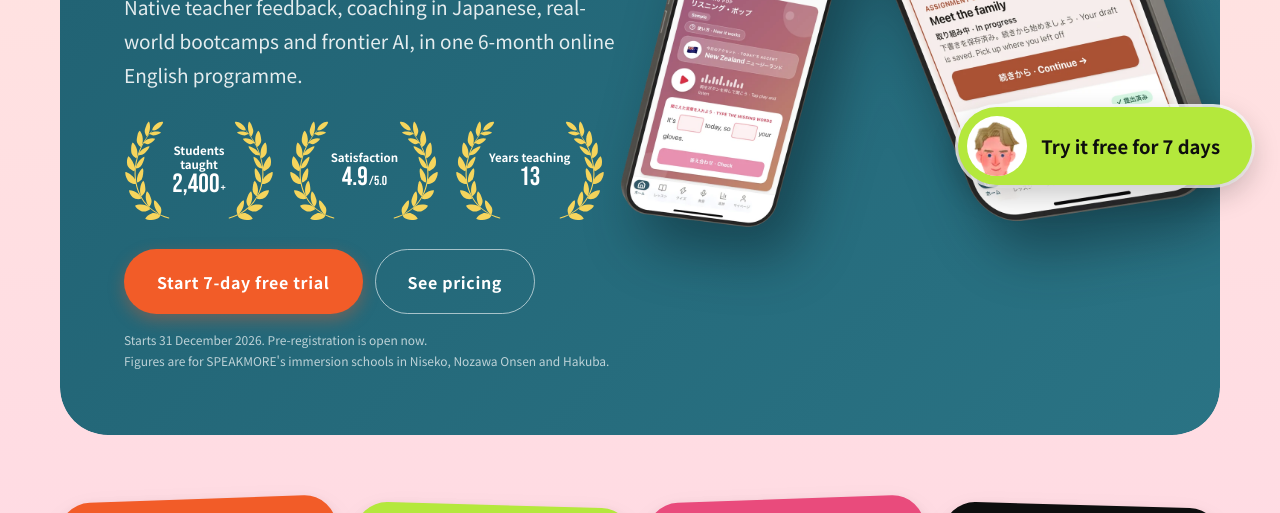
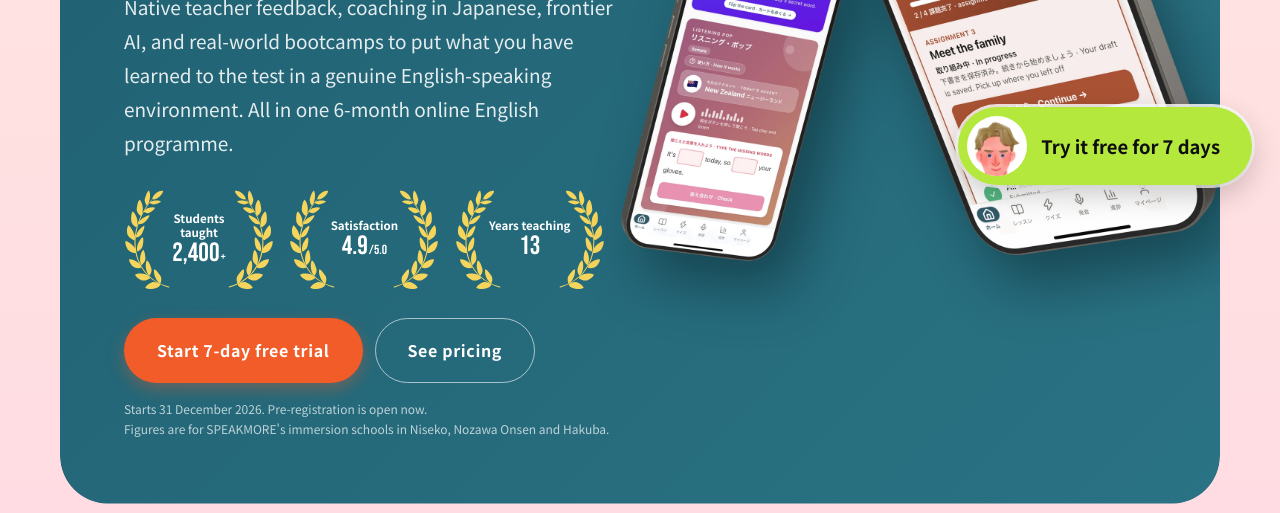
Before and after one commit to henryguthrie-arch/niseko-ryugaku-redesign, a plain HTML site: page pages/subscription.html in a window 1280 px wide. Shown: the part 587-1100 px from the top of the page. Drawn offline with Linux system fonts and the light colour scheme.

Commit message:
Subscription hero: bootcamp wording in the lede
Co-Authored-By: Claude Fable 5.2 <noreply@anthropic.com>
Claude-Session: https://claude.ai/code/session_01XUqHdmboNRHjMGKY1u6cpk

```diff
--- a/pages/subscription.html
+++ b/pages/subscription.html
@@ -83,7 +83,7 @@
           <p class="sub-hero__eyebrow"><img class="sub-hero__logo" src="../assets/img/speakmore-subscription-logo-white.png" alt="SPEAKMORE Subscription" width="1000" height="244"></p>
           <h1 class="sub-hero__title">Better pronunciation.<br><em>Better English.</em></h1>
           <p class="sub-hero__lede">
-            Native teacher feedback, coaching in Japanese, real-world bootcamps and frontier AI, in one 6-month online English programme.
+            Native teacher feedback, coaching in Japanese, frontier AI, and real-world bootcamps to put what you have learned to the test in a genuine English-speaking environment. All in one 6-month online English programme.
           </p>
           <ul class="sub-laurels">
             <li class="sub-laurel"><span class="sub-laurel__label">Students taught</span><span class="sub-laurel__num">2,400<small>+</small></span></li>
```
